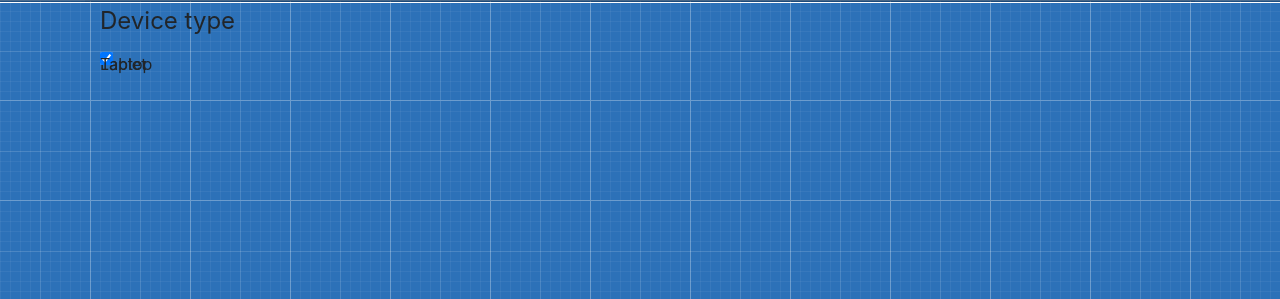
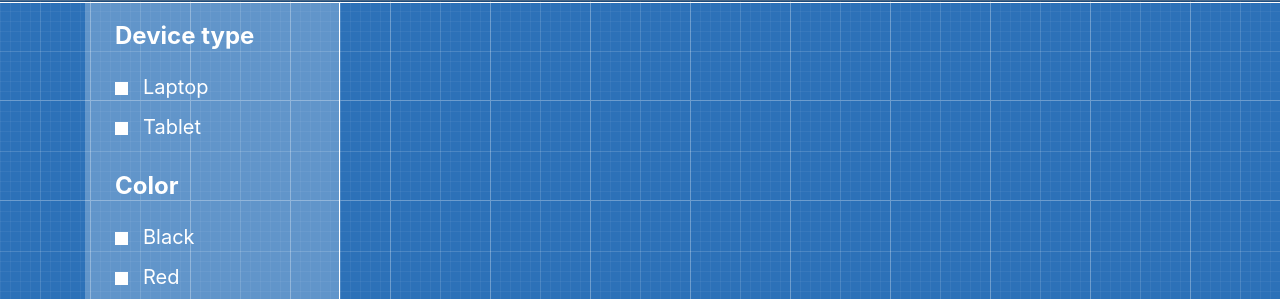
Before and after one commit to ItsMari0/Front-End_shop-Template, a plain HTML site: page index.html in a window 1280 px wide. Shown: the part 500-799 px from the top of the page. Drawn offline with Linux system fonts and the light colour scheme.

Commit message:
стиль для aside

```diff
--- a/assets/css/style.css
+++ b/assets/css/style.css
@@ -90,6 +90,35 @@ body {
   background-position: 50% 0;
 }
 
+.sidebar-filter {
+  padding: 15px 30px 30px;
+  color: #ffffff;
+}
+.sidebar-filter legend {
+  font-weight: bold;
+}
+.sidebar-filter .form-check {
+  margin: 10px 0;
+}
+.sidebar-filter .form-check-input {
+  width: 0;
+  height: 0;
+}
+.sidebar-filter .form-check-input::before {
+  display: block;
+  height: 0.8rem;
+  width: 0.8rem;
+  margin-top: 0.35rem;
+  border: 1px solid #ffffff;
+  content: "";
+}
+.sidebar-filter .form-check-input:checked::before {
+  background-color: #ffffff;
+}
+.sidebar-filter .form-check-label {
+  margin-left: 0.5rem;
+  font-size: 1.25rem;
+}
 @media (min-width: 992px) {
   .page-header__navbar .dropdown-menu {
     margin-top: 1px;
@@ -124,4 +153,8 @@ body {
   .navbar-nav > .nav-item :not(.show) {
     border-left: 1px solid #2c71b6;
   }
+  .sidebar-filter {
+    background-color: rgba(255, 255, 255, 0.25);
+    border-right: 1px solid #ffffff;
+  }
 }
--- a/assets/scss/_aside.scss
+++ b/assets/scss/_aside.scss
@@ -0,0 +1,33 @@
+.sidebar-filter {
+    padding: $gap calc($gap * 2) calc($gap * 2);
+    color: $color-light;
+    @media (min-width: $md) {
+        background-color: rgba(255, 255, 255, 0.25);
+        border-right: 1px solid $color-light;
+    }
+    & legend {
+        font-weight: bold;
+    }
+    & .form-check {
+        margin: 10px 0;
+        &-input {
+            width: 0;
+            height: 0;
+        }
+        &-input::before {
+            display: block;
+            height: 0.8rem;
+            width: 0.8rem;
+            margin-top: 0.35rem;
+            border: 1px solid $color-light;
+            content: "";
+        }
+        &-input:checked::before {
+            background-color: $color-light;
+        }
+        &-label {
+            margin-left: 0.5rem;
+            font-size: 1.25rem;
+        }
+    }
+}
--- a/assets/scss/_variables.scss
+++ b/assets/scss/_variables.scss
@@ -1,11 +1,6 @@
-
 $color-dark: #2c71b6;
 $color-light: #ffffff;
-
-
 $gap: 15px;
-
-
 $lg: 1200px;
 $md: 992px;
 $sm: 768px;
--- a/index.html
+++ b/index.html
@@ -3,8 +3,7 @@
 
 <head>
     <meta charset="UTF-8">
-  <meta name="viewport"
-    content="width=device-width, user-scalable=no, initial-scale=1.0, maximum-scale=1.0, minimum-scale=1.0">
+    <meta name="viewport" content="width=device-width, user-scalable=no, initial-scale=1.0, maximum-scale=1.0, minimum-scale=1.0">
     <meta http-equiv="X-UA-Compatible" content="ie=edge">
     <title>SHOP-TEMPLATE</title>
     <link rel="stylesheet" href="libs/bootstrap/dist/css/bootstrap.min.css">
@@ -27,8 +26,7 @@
                                 <a href="#" class="nav-link">Home</a>
                             </li>
                             <li class="nav-item dropdown">
-                <a href="#" class="nav-link dropdown-toggle" id="navbarDropdown" role="button" data-toggle="dropdown"
-                  aria-haspopup="true" aria-expanded="false">
+                                <a href="#" class="nav-link dropdown-toggle" id="navbarDropdown" role="button" data-toggle="dropdown" aria-haspopup="true" aria-expanded="false">
                   Products
                 </a>
                                 <div class="dropdown-menu" aria-labelledby="navbarDropdown">
@@ -62,6 +60,7 @@
                 </nav>
             </div>
         </div>
+
         <div class="page-header__carousel">
             <div class="container">
                 <div id="header-carousel" class="carousel slide" data-ride="carousel">
@@ -102,21 +101,45 @@
 
             </div>
         </div>
-
+        <!--CONTENT-->
         <div class="container wrapper">
             <div class="row">
                 <aside class="col-lg-3 order-lg-1 sidebar">
                     <div class="container-fluid sidebar-filter">
                         <form>
+
                             <fieldset class="form-group">
                                 <legend>Device type</legend>
                                 <div class="form-check">
                                     <input id="opt1" class="form-check-input" type="checkbox" name="opt1" value="opt1" checked="">
-                  <label for="opt1" class="form-check-input">Laptop</label>
+                                    <label for="opt1" class="form-check-label">Laptop</label>
                                 </div>
                                 <div class="form-check">
                                     <input id="opt2" class="form-check-input" type="checkbox" name="opt2" value="opt2" checked="">
-                  <label for="opt2" class="form-check-input">Tablet</label>
+                                    <label for="opt2" class="form-check-label">Tablet</label>
+                                </div>
+                            </fieldset>
+                            <fieldset class="form-group">
+                                <legend>Color</legend>
+                                <div class="form-check">
+                                    <input id="opt3" class="form-check-input" type="checkbox" name="opt3" value="opt3" checked="">
+                                    <label for="opt3" class="form-check-label">Black</label>
+                                </div>
+                                <div class="form-check">
+                                    <input id="opt4" class="form-check-input" type="checkbox" name="opt4" value="opt4" checked="">
+                                    <label for="opt4" class="form-check-label">Red</label>
+                                </div>
+                                <div class="form-check">
+                                    <input id="opt5" class="form-check-input" type="checkbox" name="opt5" value="opt5" checked="">
+                                    <label for="opt5" class="form-check-label">Green</label>
+                                </div>
+                                <div class="form-check">
+                                    <input id="opt6" class="form-check-input" type="checkbox" name="opt6" value="opt6" checked="">
+                                    <label for="opt6" class="form-check-label">Blue</label>
+                                </div>
+                                <div class="form-check">
+                                    <input id="opt7" class="form-check-input" type="checkbox" name="opt7" value="opt7" checked="">
+                                    <label for="opt7" class="form-check-label">Orange</label>
                                 </div>
                             </fieldset>
                         </form>
```
Also changed, not shown: 1 other file. Lines whose indentation alone changed are shown as unchanged.
